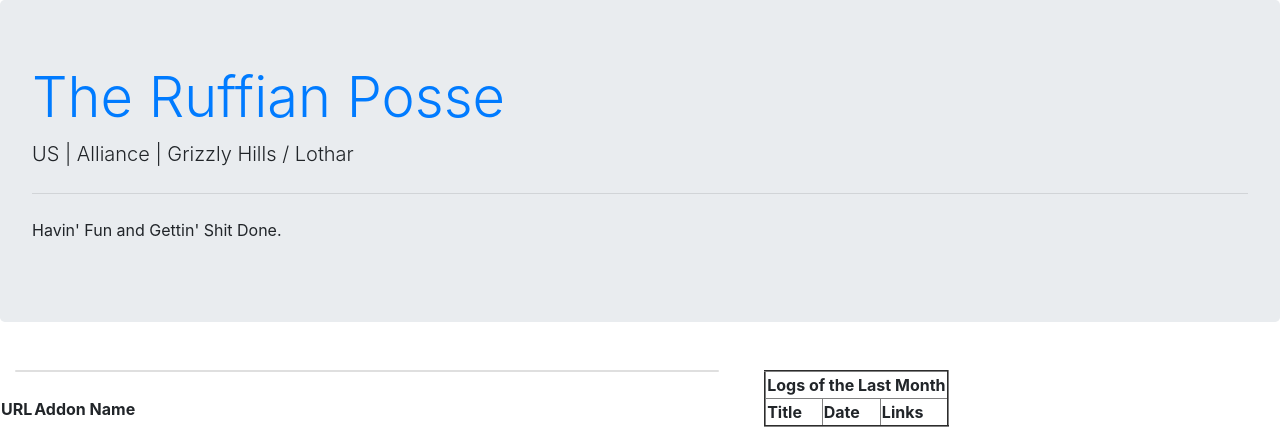
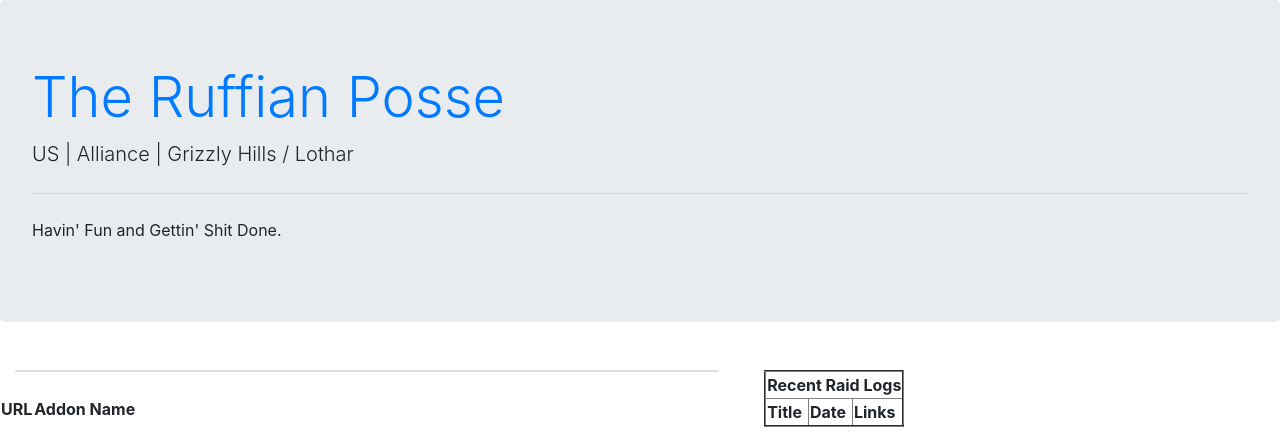
Before and after one commit to jwshive/theruffianposse, a Django app: template templates/front_page.html in a window 1280 px wide. Shown: the top 440 px of the page. Run offline with Django 3.2, Linux system fonts and the light colour scheme; the template is opened without the code that fills it, so the values that code supplies are empty; some libraries are stand-ins or nearby versions.

Commit message:
Minor text change.

```diff
--- a/templates/front_page.html
+++ b/templates/front_page.html
@@ -56,7 +56,7 @@
     <p></p>
         <table border="2">
             <tr>
-                <th colspan="3">Logs of the Last Month</th>
+                <th colspan="3">Recent Raid Logs</th>
             </tr>
             <tr>
                 <th>Title</th>
```
